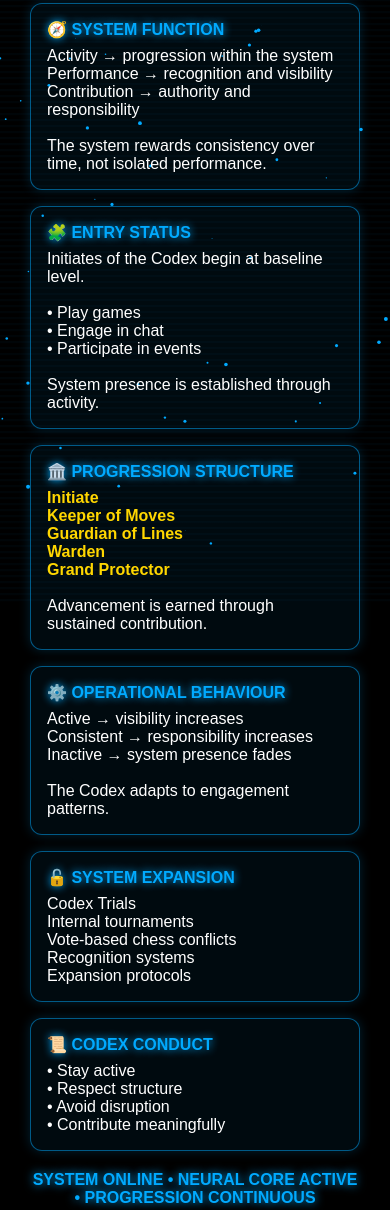
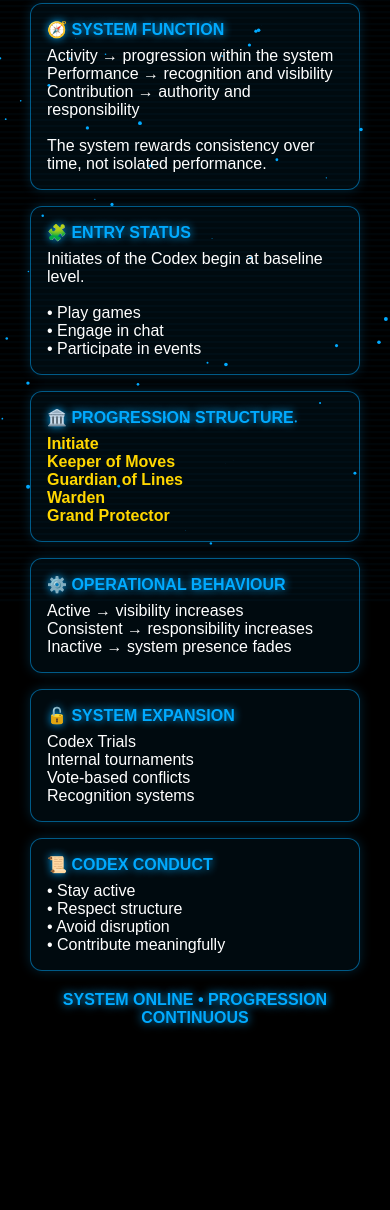
Before and after one commit to Samuel-Thomas-Sion/Codex-Private-Description, a plain HTML site: page index.html in a window 390 px wide. Shown: the part 297-1507 px from the top of the page. After the commit the page ends 1404 px from the top, so only its background shows below. Drawn offline with Linux system fonts and the light colour scheme.

Commit message:
Refactor styles and update content in index.html
Updated styles for scrolling and section hover effects, modified content for clarity and consistency.

```diff
--- a/index.html
+++ b/index.html
@@ -10,10 +10,11 @@
     background: #000;
     font-family: Arial, sans-serif;
     color: white;
-    overflow: hidden;
+    overflow-y: auto;   /* ✅ FIX: enable scrolling */
+    overflow-x: hidden;
   }
 
-  /* Particle canvas sits behind everything */
+  /* Particle background stays fixed */
   #particles {
     position: fixed;
     top: 0;
@@ -23,7 +24,7 @@
     z-index: 0;
   }
 
-  /* scanline effect */
+  /* scanlines fixed overlay */
   .scanline {
     position: fixed;
     width: 100%;
@@ -45,12 +46,14 @@
     100% { transform: translateY(10%); }
   }
 
+  /* IMPORTANT: allow content to expand naturally */
   .container {
     position: relative;
     z-index: 2;
     max-width: 900px;
     margin: auto;
     padding: 30px;
+    padding-bottom: 80px; /* ✅ extra space so last section isn't clipped */
   }
 
   .header {
@@ -75,23 +78,12 @@
     padding: 16px;
     margin-bottom: 16px;
     box-shadow: 0 0 12px rgba(0,170,255,0.2);
-    opacity: 0;
-    transform: translateY(15px);
-    animation: appear 0.6s forwards;
+    transition: 0.3s;
   }
 
-  .section:nth-child(2) { animation-delay: 0.2s; }
-  .section:nth-child(3) { animation-delay: 0.4s; }
-  .section:nth-child(4) { animation-delay: 0.6s; }
-  .section:nth-child(5) { animation-delay: 0.8s; }
-  .section:nth-child(6) { animation-delay: 1s; }
-  .section:nth-child(7) { animation-delay: 1.2s; }
-
-  @keyframes appear {
-    to {
-      opacity: 1;
-      transform: translateY(0);
-    }
+  .section:hover {
+    transform: scale(1.02);
+    box-shadow: 0 0 25px #00aaff;
   }
 
   .title {
@@ -104,12 +96,6 @@
   .rank {
     color: #ffd700;
     font-weight: bold;
-  }
-
-  .section:hover {
-    transform: scale(1.02);
-    box-shadow: 0 0 25px #00aaff;
-    transition: 0.3s;
   }
 
   .footer {
@@ -138,61 +124,46 @@
 
   <div class="section">
     <div class="title">🧭 SYSTEM FUNCTION</div>
-
     Activity → progression within the system<br>
     Performance → recognition and visibility<br>
     Contribution → authority and responsibility<br><br>
-
     The system rewards consistency over time, not isolated performance.
   </div>
 
   <div class="section">
     <div class="title">🧩 ENTRY STATUS</div>
-
     Initiates of the Codex begin at baseline level.<br><br>
-
     • Play games<br>
     • Engage in chat<br>
-    • Participate in events<br><br>
-
-    System presence is established through activity.
+    • Participate in events
   </div>
 
   <div class="section">
     <div class="title">🏛️ PROGRESSION STRUCTURE</div>
-
     <span class="rank">Initiate</span><br>
     <span class="rank">Keeper of Moves</span><br>
     <span class="rank">Guardian of Lines</span><br>
     <span class="rank">Warden</span><br>
-    <span class="rank">Grand Protector</span><br><br>
-
-    Advancement is earned through sustained contribution.
+    <span class="rank">Grand Protector</span>
   </div>
 
   <div class="section">
     <div class="title">⚙️ OPERATIONAL BEHAVIOUR</div>
-
     Active → visibility increases<br>
     Consistent → responsibility increases<br>
-    Inactive → system presence fades<br><br>
-
-    The Codex adapts to engagement patterns.
+    Inactive → system presence fades
   </div>
 
   <div class="section">
     <div class="title">🔓 SYSTEM EXPANSION</div>
-
     Codex Trials<br>
     Internal tournaments<br>
-    Vote-based chess conflicts<br>
-    Recognition systems<br>
-    Expansion protocols
+    Vote-based conflicts<br>
+    Recognition systems
   </div>
 
   <div class="section">
     <div class="title">📜 CODEX CONDUCT</div>
-
     • Stay active<br>
     • Respect structure<br>
     • Avoid disruption<br>
@@ -200,18 +171,21 @@
   </div>
 
   <div class="footer">
-    SYSTEM ONLINE • NEURAL CORE ACTIVE • PROGRESSION CONTINUOUS
+    SYSTEM ONLINE • PROGRESSION CONTINUOUS
   </div>
 
 </div>
 
 <script>
-/* PARTICLE ENGINE */
 const canvas = document.getElementById("particles");
 const ctx = canvas.getContext("2d");
 
-canvas.width = window.innerWidth;
-canvas.height = window.innerHeight;
+function resize() {
+  canvas.width = window.innerWidth;
+  canvas.height = window.innerHeight;
+}
+resize();
+window.addEventListener("resize", resize);
 
 let particles = [];
 
```
